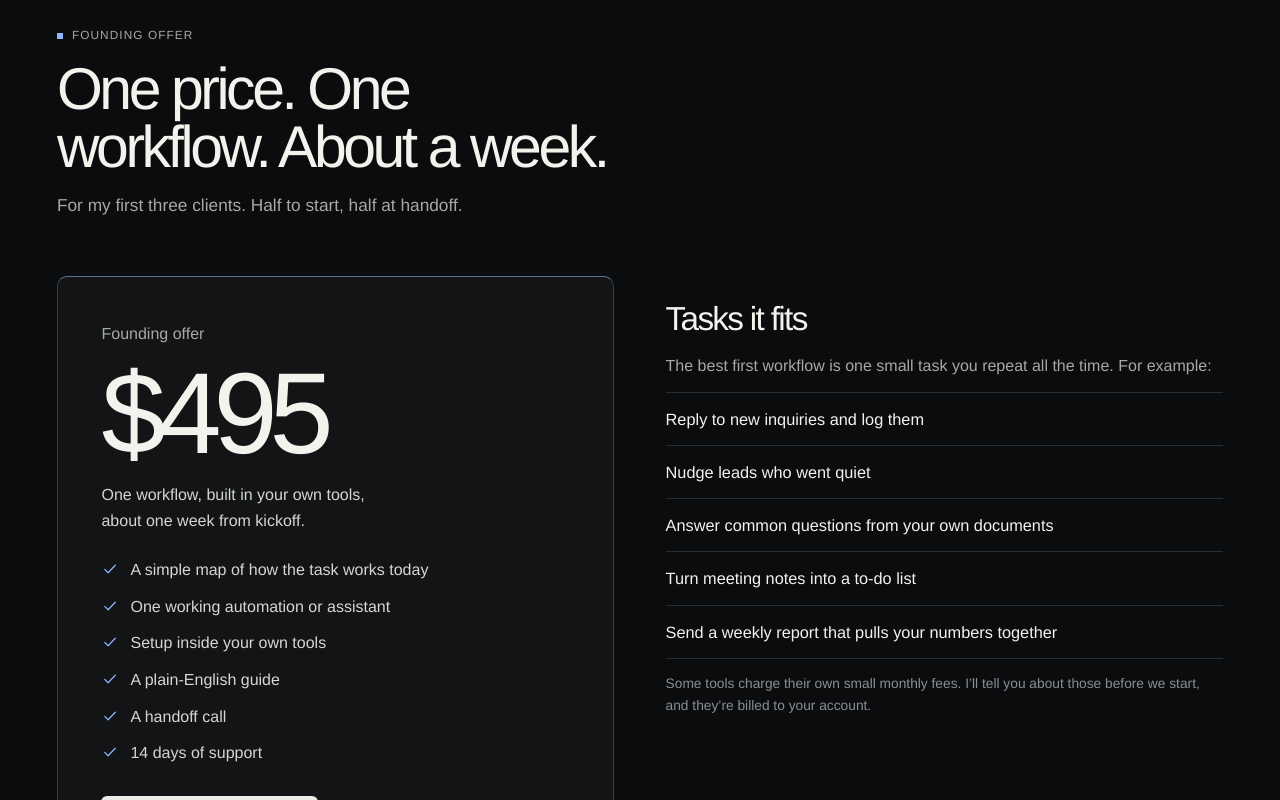
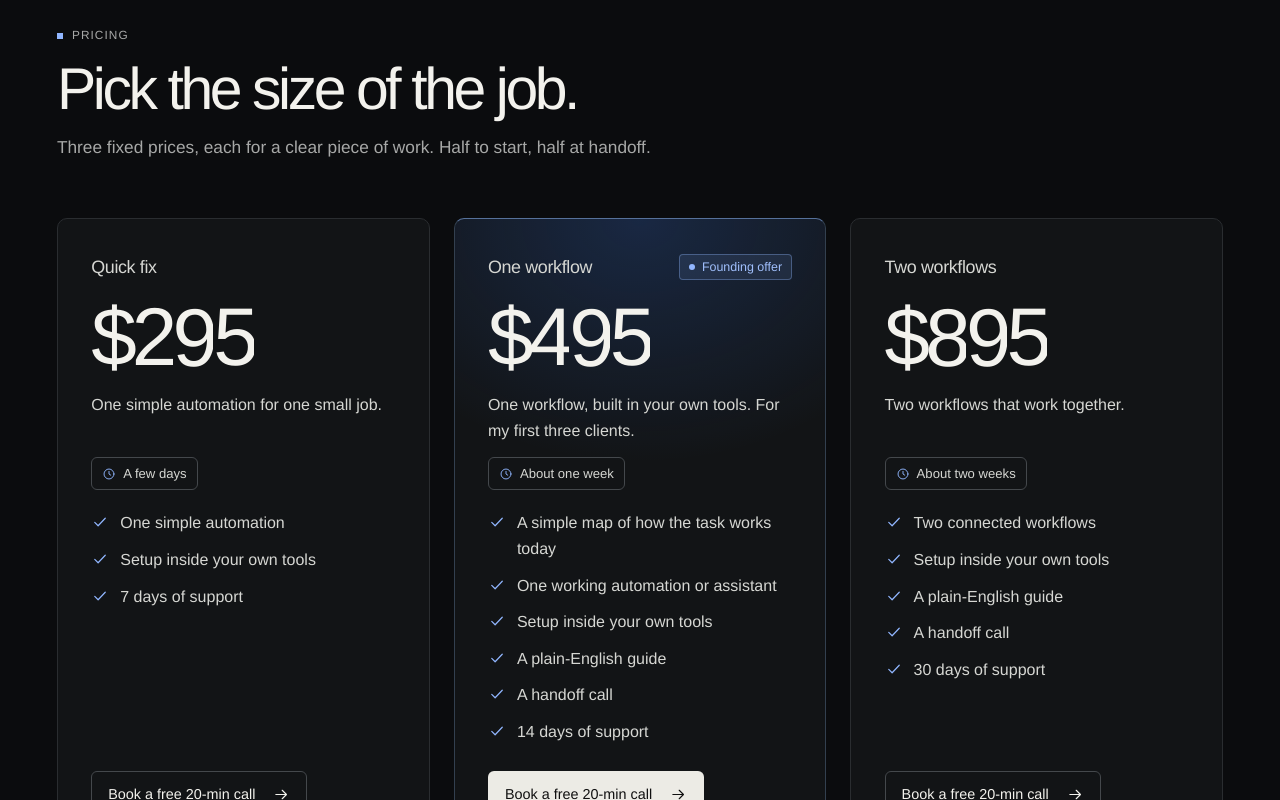
Before and after one commit to Nerezar/heurial-studio, a Next.js app: page / in a window 1280 px wide. Shown: the part 4440-5240 px from the top of the page. Built offline with nearby package versions, Linux system fonts and the light colour scheme; no server answers.

Commit message:
Pricing: three packages with rolling prices
Co-Authored-By: Claude Fable 5.2 <noreply@anthropic.com>

```diff
--- a/app/home.css
+++ b/app/home.css
@@ -385,15 +385,24 @@ button.board-node:active { transform: scale(.985); }
 
 /* ---------- Offer ---------- */
 .offer { border-top: 1px solid var(--line); }
-.offer-stage { display: grid; grid-template-columns: repeat(2, minmax(0, 1fr)); gap: clamp(24px, 4vw, 64px); align-items: start; }
-.offer-card { display: grid; gap: 16px; align-content: start; padding: clamp(24px, 3.4vw, 44px); }
-.offer-label { color: var(--muted); }
-.offer-price { color: var(--white); font-size: clamp(4.2rem, 9vw, 7.4rem); font-weight: 400; letter-spacing: -.07em; line-height: .9; }
-.offer-note { max-width: 34ch; color: var(--text); }
-.offer-card .check-list { margin-block: 8px 14px; }
-.fit-card { display: grid; gap: 14px; align-content: start; padding-top: clamp(8px, 2vw, 24px); }
+.price-grid { display: grid; grid-template-columns: repeat(3, minmax(0, 1fr)); gap: clamp(14px, 2vw, 24px); align-items: stretch; }
+.price-card { display: grid; grid-template-rows: auto auto auto auto 1fr auto; gap: 14px; justify-items: start; padding: clamp(22px, 2.6vw, 34px); }
+.price-card.is-featured { background: radial-gradient(120% 55% at 50% 0%, rgb(52 120 246 / .2), transparent 70%), var(--surface); }
+.price-head { display: flex; flex-wrap: wrap; align-items: center; justify-content: space-between; gap: 8px; width: 100%; min-height: 30px; }
+.price-head h3 { color: var(--text); font-size: 1.12rem; font-weight: 500; letter-spacing: -.02em; }
+.price { display: flex; align-items: center; color: var(--white); font-size: clamp(3.6rem, 6.4vw, 5.6rem); letter-spacing: -.06em; line-height: 1; }
+/* Each digit is a window onto a reel of 0-9 twice over; the reel slides up until the right digit shows. */
+.price-roll { height: 1em; overflow: hidden; }
+.price-roll > span { display: flex; flex-direction: column; transform: translateY(calc((10 + var(--d)) * -5%)); transition: transform 1.5s cubic-bezier(.16, .84, .3, 1) calc(.2s + var(--i) * .14s); }
+.price-roll i { display: block; height: 1em; font-style: normal; }
+/* Waiting to scroll into view: reels rest at zero. Without the reveal script the final price simply shows. */
+.reveal:not(.is-visible) .price-roll > span { transform: none; transition: none; }
+.price-note { min-height: 3.2em; color: var(--text); }
+.price-card .check-list { align-content: start; margin-block: 6px 12px; }
+.fit-card { display: grid; grid-template-columns: minmax(0, .8fr) minmax(0, 1.2fr); gap: 14px clamp(24px, 4vw, 64px); align-items: start; margin-top: clamp(36px, 5vw, 64px); padding-top: clamp(24px, 3vw, 36px); border-top: 1px solid var(--line); }
+.fit-card > div { display: grid; gap: 14px; }
 .fit-card h3 { font-size: clamp(1.6rem, 2.6vw, 2.2rem); letter-spacing: -.05em; }
-.fit-card > p:not(.fit-foot) { color: var(--muted); }
+.fit-card p:not(.fit-foot) { color: var(--muted); }
 .fit-list { list-style: none; padding: 0; border-bottom: 1px solid var(--line); }
 .fit-list li { padding-block: 13px; border-top: 1px solid var(--line); color: var(--white); font-size: 1.02rem; }
 .fit-foot { color: var(--faint); font-size: .86rem; }
@@ -432,7 +441,8 @@ button.board-node:active { transform: scale(.985); }
   .board { margin-left: 0; }
 }
 @media (max-width: 860px) {
-  .flow, .calc, .offer-stage, .demo-grid, .steps { grid-template-columns: 1fr; }
+  .flow, .calc, .price-grid, .fit-card, .demo-grid, .steps { grid-template-columns: 1fr; }
+  .price-note { min-height: 0; }
   /* Stacked, the rail runs down the left side. */
   .steps { gap: 40px; }
   .steps::before, .steps::after { left: 6px; right: auto; top: 0; bottom: 0; width: 2px; height: auto; }
@@ -460,4 +470,5 @@ button.board-node:active { transform: scale(.985); }
 @media (prefers-reduced-motion: reduce) {
   .flow-in, .flow-window, .flow-btn.is-primary, .flow-btn.is-primary::after, .flow-caret::after { animation: none; }
   .board .is-new, .board-flash, .board-approve, .board-ring { animation: none; }
+  .price-roll > span { transition: none; }
 }
--- a/app/page.tsx
+++ b/app/page.tsx
@@ -1,3 +1,4 @@
+import type { CSSProperties } from "react";
 import { FlowBoard } from "@/components/flow-board";
 import { Icon } from "@/components/icon";
 import { MotionLink } from "@/components/route-transition";
@@ -37,6 +38,13 @@ const deliverables = [
   "14 days of support",
 ];
 
+// Prices and contents were set by the owner on 2026-11-13. The $495 package is the founding offer, unchanged.
+const packages = [
+  { name: "Quick fix", price: 295, time: "A few days", tag: "", note: "One simple automation for one small job.", items: ["One simple automation", "Setup inside your own tools", "7 days of support"] },
+  { name: "One workflow", price: 495, time: "About one week", tag: "Founding offer", note: "One workflow, built in your own tools. For my first three clients.", items: deliverables },
+  { name: "Two workflows", price: 895, time: "About two weeks", tag: "", note: "Two workflows that work together.", items: ["Two connected workflows", "Setup inside your own tools", "A plain-English guide", "A handoff call", "30 days of support"] },
+];
+
 const fits = [
   "Reply to new inquiries and log them",
   "Nudge leads who went quiet",
@@ -51,6 +59,21 @@ const promises = [
   { title: "No surprises with your data.", body: "I’ll tell you which AI services touch it before we start." },
   { title: "Straight answers.", body: "If I’m not the right fit, I’ll say so." },
 ];
+
+const REEL = [...Array(20).keys()].map((n) => n % 10);
+
+/** A price whose digits roll into place like a counter when the card scrolls into view. */
+function Price({ value }: { value: number }) {
+  return <p className="price num">
+    <span className="sr-only">${value}</span>
+    <span aria-hidden="true">$</span>
+    {String(value).split("").map((digit, index) => (
+      <span className="price-roll" aria-hidden="true" key={index} style={{ "--d": digit, "--i": index } as CSSProperties}>
+        <span>{REEL.map((n, at) => <i key={at}>{n}</i>)}</span>
+      </span>
+    ))}
+  </p>;
+}
 
 export default function Home() {
   return <>
@@ -140,31 +163,41 @@ export default function Home() {
       </div>
     </section>
 
-    <section className="section offer" aria-labelledby="offer-title">
+    <section className="section offer" id="pricing" aria-labelledby="offer-title">
       <div className="wrap">
         <header className="section-head">
-          <Chip>Founding offer</Chip>
-          <h2 id="offer-title">One price. One workflow. About a week.</h2>
-          <p>For my first three clients. Half to start, half at handoff.</p>
+          <Chip>Pricing</Chip>
+          <h2 id="offer-title">Pick the size of the job.</h2>
+          <p>Three fixed prices, each for a clear piece of work. Half to start, half at handoff.</p>
         </header>
-        <div className="offer-stage">
-          <article className="glass is-glow offer-card">
-            <p className="offer-label">Founding offer</p>
-            <p className="offer-price num">$495</p>
-            <p className="offer-note">One workflow, built in your own tools, about one week from kickoff.</p>
-            <ul className="check-list">
-              {deliverables.map((item) => <li key={item}><Icon name="check" size={18} />{item}</li>)}
-            </ul>
-            <ButtonLink href="/contact">Book a free 20-min call</ButtonLink>
-          </article>
-          <article className="fit-card">
+        <div className="price-grid">
+          {packages.map(({ name, price, time, tag, note, items }) => (
+            <article className={`glass price-card${tag ? " is-glow is-featured" : ""}`} key={name}>
+              <header className="price-head">
+                <h3>{name}</h3>
+                {tag && <span className="chip" style={tone("signal")}><i aria-hidden="true" />{tag}</span>}
+              </header>
+              <Price value={price} />
+              <p className="price-note">{note}</p>
+              <p className="step-time"><Icon name="clock" size={14} />{time}</p>
+              <ul className="check-list">
+                {items.map((item) => <li key={item}><Icon name="check" size={18} />{item}</li>)}
+              </ul>
+              <ButtonLink href="/contact" secondary={!tag}>Book a free 20-min call</ButtonLink>
+            </article>
+          ))}
+        </div>
+        <div className="fit-card">
+          <div>
             <h3>Tasks it fits</h3>
             <p>The best first workflow is one small task you repeat all the time. For example:</p>
+          </div>
+          <div>
             <ul className="fit-list">
               {fits.map((label) => <li key={label}>{label}</li>)}
             </ul>
             <p className="fit-foot">Some tools charge their own small monthly fees. I’ll tell you about those before we start, and they’re billed to your account.</p>
-          </article>
+          </div>
         </div>
       </div>
     </section>
--- a/app/services/page.tsx
+++ b/app/services/page.tsx
@@ -34,7 +34,7 @@ const questions = [
   {
     id: "cost",
     title: "What does it cost?",
-    body: "$495 for my first three clients: 50% to start and 50% at handoff. Some tools charge their own small monthly fees. I’ll tell you about those before we start, and they’re billed to your account.",
+    body: "Three fixed prices: a quick fix for $295, one workflow for $495 (my founding offer for the first three clients), or two connected workflows for $895. Each is 50% to start and 50% at handoff. Some tools charge their own small monthly fees. I’ll tell you about those before we start, and they’re billed to your account.",
   },
   {
     id: "examples",
--- a/content/knowledge.json
+++ b/content/knowledge.json
@@ -8,8 +8,8 @@
   {
     "id": "founding-offer",
     "title": "Founding offer and pricing",
-    "keywords": "price pricing cost costs how much offer founding 495 dollars pay payment deposit timeline long week deliverables get receive include included",
-    "text": "For its first three clients, HEURIAL builds one useful workflow in the client's existing tools for $495, paid 50% to start and 50% at handoff. It takes about one week from kickoff. You receive a simple map of how the task works today, one working automation or assistant, setup inside your own tools, a plain-English guide, a handoff call, and 14 days of support. Any tool subscriptions are billed to your own accounts and disclosed up front."
+    "keywords": "price pricing cost costs how much offer founding 495 295 895 packages package quick fix two workflows dollars pay payment deposit timeline long week deliverables get receive include included",
+    "text": "HEURIAL has three fixed-price packages. Quick fix, $295: one simple automation, done in a few days, with 7 days of support. One workflow, $495 for the first three clients: one useful workflow in the client's existing tools, about one week from kickoff. You receive a simple map of how the task works today, one working automation or assistant, setup inside your own tools, a plain-English guide, a handoff call, and 14 days of support. Two workflows, $895: two connected workflows, about two weeks, with 30 days of support. Each package is paid 50% to start and 50% at handoff. Any tool subscriptions are billed to your own accounts and disclosed up front."
   },
   {
     "id": "getting-started",
```
Also changed, not shown: 1 other file (tests, documents, lock files or other folders).
